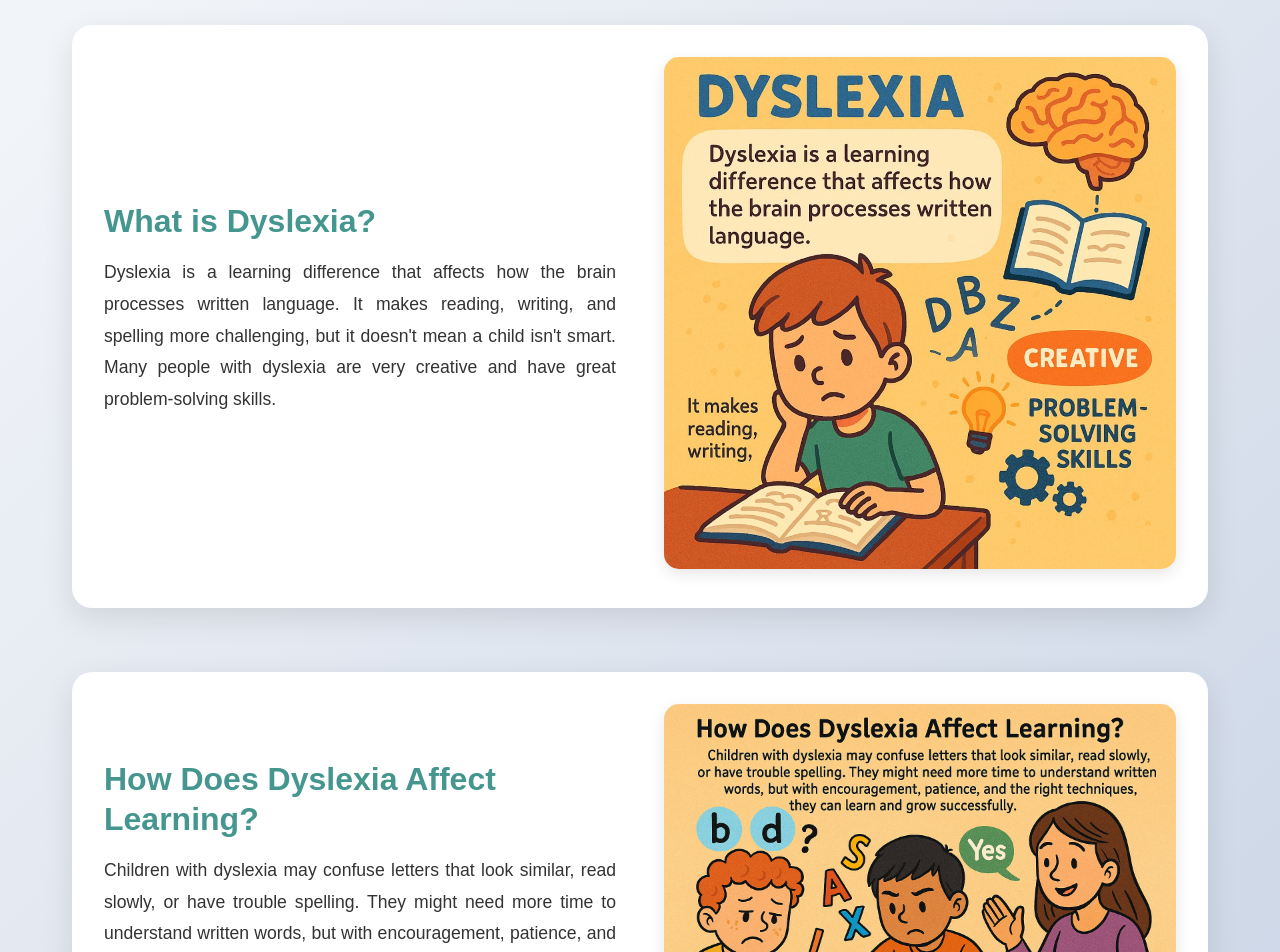
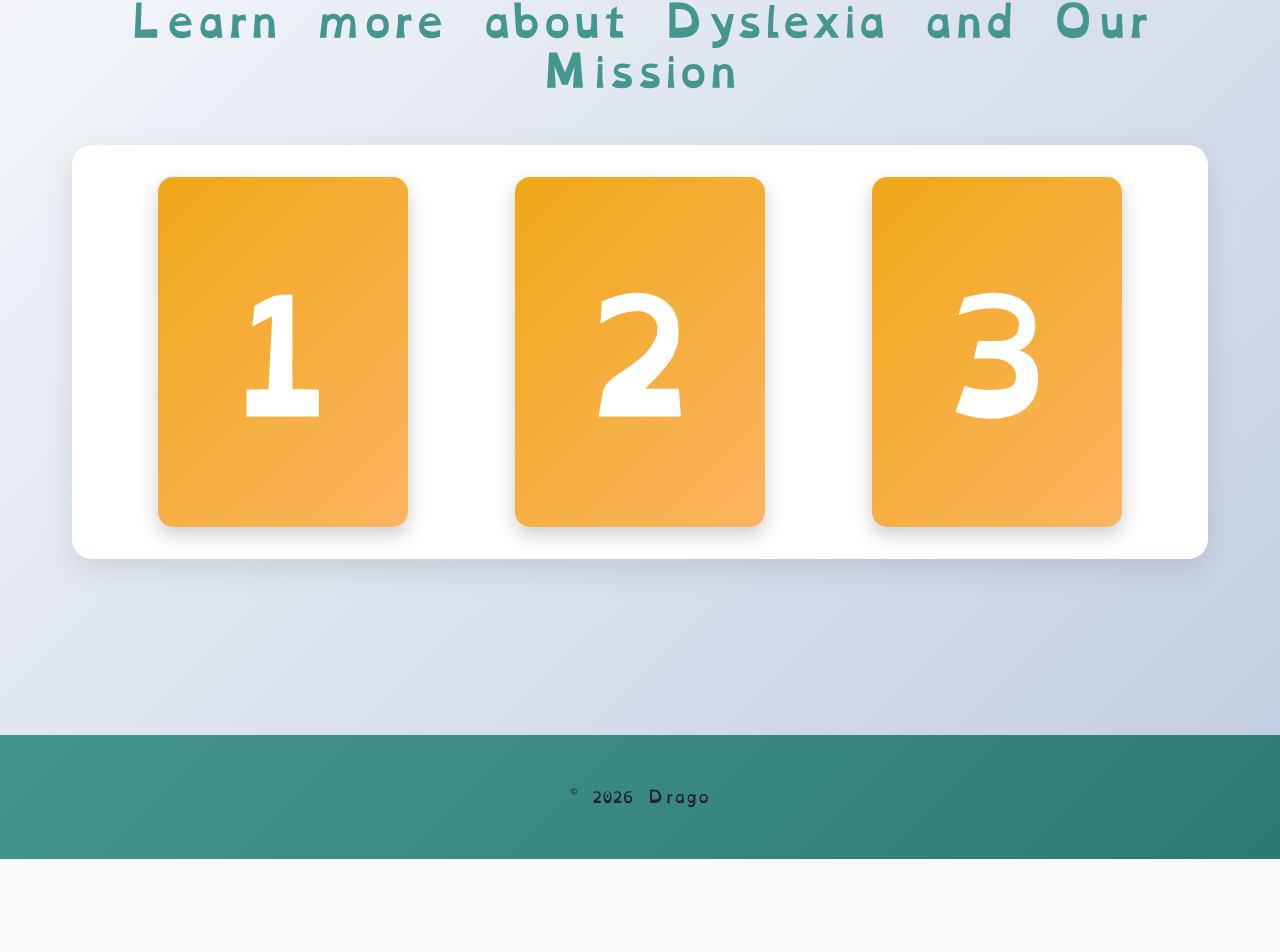
Before and after one commit to Drago-project/drago-frontend, a React (Vite) app: page /about in a window 1280 px wide. Shown: the part 145-1097 px from the top of the page. After the commit the page ends 1004 px from the top, so only its background shows below. Built offline with nearby package versions, Linux system fonts and the light colour scheme.

Commit message:
about cards

```diff
--- a/src/pages/About.jsx
+++ b/src/pages/About.jsx
@@ -1,69 +1,46 @@
-import { useTranslation } from "react-i18next";
+// import { useTranslation } from "react-i18next";
+import { useState } from "react";
 import Image01 from "../assets/about/section-01.jpeg";
 import Image02 from "../assets/about/section-02.jpeg";
 import Image03 from "../assets/about/section-03.jpeg";
-import "../styles/About.css"
+import style from "../styles/About.module.css";
 import Footer from "../components/Footer";
 
 function About() {
-  const { t, i18n } = useTranslation();
-  const isArabic = i18n.language === "ar";
+  // const { t, i18n } = useTranslation();
+  // const isArabic = i18n.language === "ar";
+  const [hoveredCard, setHoveredCard] = useState(null);
 
   return (
     <>
-      {" "}
-      <div className={`about-page ${isArabic ? "rtl" : "ltr"}`}>
-        <div className="container">
-          <h1 className="page-title">{t("about.title")}</h1>
+      <div className={style["about-page"]}>
+        <div className={style["container"]}>
+          <h1 className={style["page-title"]}>
+            Learn more about Dyslexia and Our Mission
+          </h1>
+          <section className={style["about-section"]}>
+            <div
+              className={style["section-card"]}
+              onMouseEnter={() => setHoveredCard(0)}
+              onMouseLeave={() => setHoveredCard(null)}
+            >
+              {hoveredCard === 0 ? <h2>What is Dyslexia?</h2> : "1"}
+            </div>
 
-          {/* Section 1: What is Dyslexia? */}
-          <section className="about-section">
-            <div className="section-content">
-              <div className="text-content">
-                <h2 className="section-title">{t("about.section1.title")}</h2>
-                <p className="section-text">{t("about.section1.content")}</p>
-              </div>
-              <div className="image-content">
-                <img
-                  src={Image01}
-                  alt={t("about.section1.title")}
-                  className="section-image"
-                />
-              </div>
+            <div
+              className={style["section-card"]}
+              onMouseEnter={() => setHoveredCard(1)}
+              onMouseLeave={() => setHoveredCard(null)}
+            >
+              {hoveredCard === 1 ? <h2>Our Mission</h2> : "2"}
             </div>
-          </section>
 
-          {/* Section 2: How Does Dyslexia Affect Learning? */}
-          <section className="about-section reverse">
-            <div className="section-content">
-              <div className="image-content">
-                <img
-                  src={Image02}
-                  alt={t("about.section2.title")}
-                  className="section-image"
-                />
-              </div>
-              <div className="text-content">
-                <h2 className="section-title">{t("about.section2.title")}</h2>
-                <p className="section-text">{t("about.section2.content")}</p>
-              </div>
-            </div>
-          </section>
-
-          {/* Section 3: How Our Games Help */}
-          <section className="about-section">
-            <div className="section-content">
-              <div className="text-content">
-                <h2 className="section-title">{t("about.section3.title")}</h2>
-                <p className="section-text">{t("about.section3.content")}</p>
-              </div>
-              <div className="image-content">
-                <img
-                  src={Image03}
-                  alt={t("about.section3.title")}
-                  className="section-image"
-                />
-              </div>
+            <div
+              className={style["section-card"]}
+              onMouseEnter={() => setHoveredCard(2)}
+              onMouseLeave={() => setHoveredCard(null)}
+            >
+              {hoveredCard === 2 ? <h2>How We Help</h2> : "3"}
             </div>
           </section>
         </div>
@@ -71,6 +48,69 @@ function About() {
       <Footer></Footer>
     </>
   );
+
+  // return (
+  //   <>
+  //     {" "}
+  //     <div className={`about-page ${isArabic ? "rtl" : "ltr"}`}>
+  //       <div className="container">
+  //         <h1 className="page-title">{t("about.title")}</h1>
+
+  //         {/* Section 1: What is Dyslexia? */}
+  //         <section className="about-section">
+  //           <div className="section-content">
+  //             <div className="text-content">
+  //               <h2 className="section-title">{t("about.section1.title")}</h2>
+  //               <p className="section-text">{t("about.section1.content")}</p>
+  //             </div>
+  //             <div className="image-content">
+  //               <img
+  //                 src={Image01}
+  //                 alt={t("about.section1.title")}
+  //                 className="section-image"
+  //               />
+  //             </div>
+  //           </div>
+  //         </section>
+
+  //         {/* Section 2: How Does Dyslexia Affect Learning? */}
+  //         <section className="about-section reverse">
+  //           <div className="section-content">
+  //             <div className="image-content">
+  //               <img
+  //                 src={Image02}
+  //                 alt={t("about.section2.title")}
+  //                 className="section-image"
+  //               />
+  //             </div>
+  //             <div className="text-content">
+  //               <h2 className="section-title">{t("about.section2.title")}</h2>
+  //               <p className="section-text">{t("about.section2.content")}</p>
+  //             </div>
+  //           </div>
+  //         </section>
+
+  //         {/* Section 3: How Our Games Help */}
+  //         <section className="about-section">
+  //           <div className="section-content">
+  //             <div className="text-content">
+  //               <h2 className="section-title">{t("about.section3.title")}</h2>
+  //               <p className="section-text">{t("about.section3.content")}</p>
+  //             </div>
+  //             <div className="image-content">
+  //               <img
+  //                 src={Image03}
+  //                 alt={t("about.section3.title")}
+  //                 className="section-image"
+  //               />
+  //             </div>
+  //           </div>
+  //         </section>
+  //       </div>
+  //     </div>
+  //     <Footer></Footer>
+  //   </>
+  // );
 }
 
 export default About;
--- a/src/styles/About.css
+++ b/src/styles/About.module.css
@@ -1,9 +1,8 @@
 .about-page {
-  margin-top: 50 px;
+  margin-top: 80px;
   min-height: 100vh;
   background: linear-gradient(135deg, #f5f7fa 0%, #c3cfe2 100%);
   padding: 2rem 0;
-  font-family: "Arial", sans-serif;
 }
 
 .container {
@@ -14,7 +13,6 @@
 
 .page-title {
   text-align: center;
-  font-size: 3rem;
   color: #44968e;
   margin-bottom: 3rem;
   margin-top: 30px;
@@ -22,6 +20,9 @@
 }
 
 .about-section {
+  display: flex;
+  justify-content: space-around;
+  /* gap: 2rem; */
   margin-bottom: 4rem;
   background: white;
   border-radius: 20px;
@@ -30,10 +31,32 @@
   transition: transform 0.3s ease;
 }
 
-.about-section:hover {
-  transform: translateY(-5px);
+.section-card {
+  display: flex;
+  justify-content: center;
+  align-items: center;
+  background: linear-gradient(
+    135deg,
+    var(--color-primary) 0%,
+    var(--color-secondary) 100%
+  );
+  color: white;
+  font-size: 10rem;
+  font-weight: bold;
+  width: 250px;
+  height: 350px;
+  /* border: 20px solid var(--color-avatar); */
+  border-radius: 15px;
+  box-shadow: 0 8px 20px rgba(0, 0, 0, 0.2);
+  text-align: center;
 }
+.section-card:hover{
+  transform: translateY(-10px);
+  box-shadow: 0 12px 25px rgba(0, 0, 0, 0.3);
+  cursor: pointer;
+  /*flip the card on hover*/
 
+}
 .section-content {
   display: flex;
   align-items: center;
```
